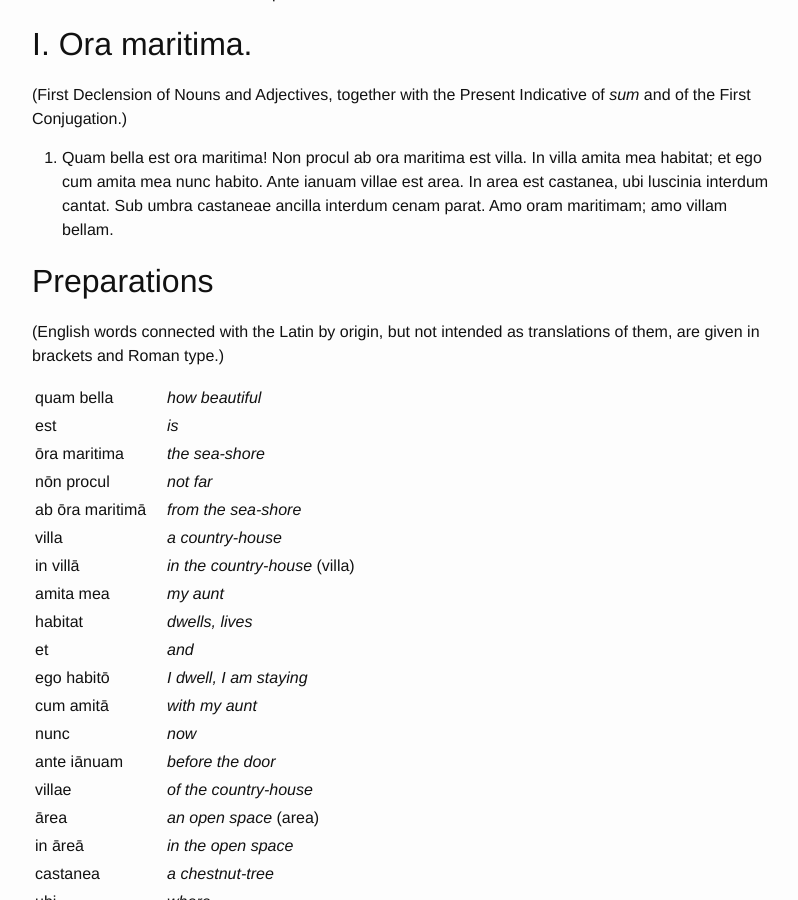
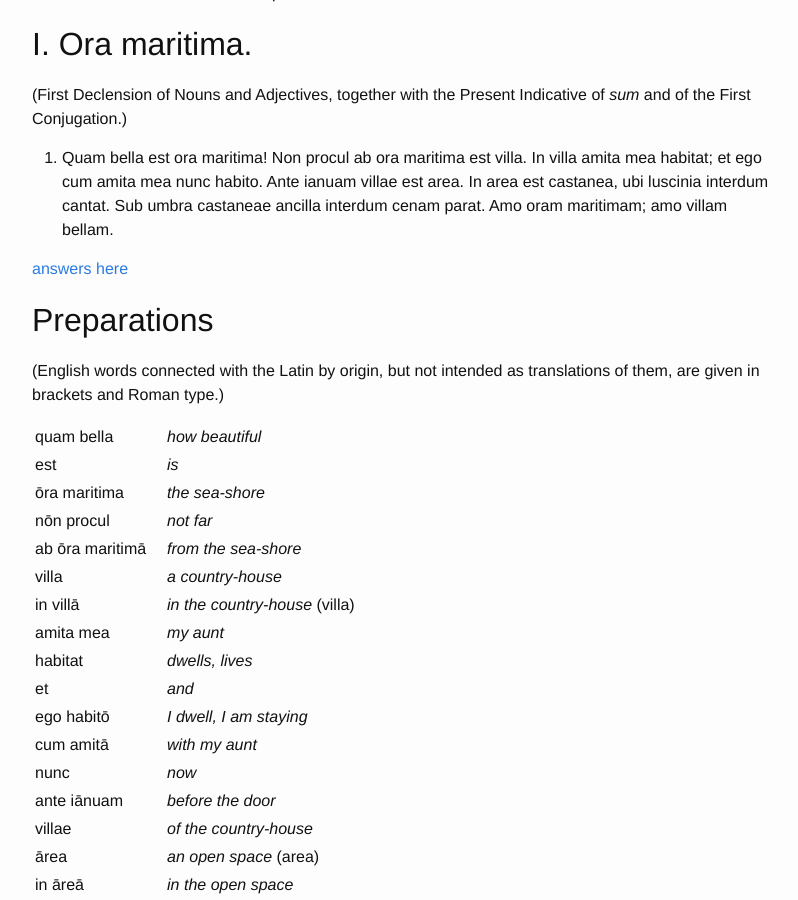
Before and after one commit to veromary/oramaritima, a Jekyll site: the page built from section/01.md, in a window 1280 px wide and 900 px high, scrolled down 690 px. Shown: the whole window, without its empty margins (238-1036 px from the left). Built offline with Jekyll 4.4.1, drawn with Linux system fonts in a browser that asks for light colours.

Commit message:
fix answers link
trailing slash doesn't wash on github pages.

```diff
--- a/section/01.md
+++ b/section/01.md
@@ -22,6 +22,8 @@
 luscinia interdum cantat. Sub umbra castaneae ancilla
 interdum cenam parat. Amo oram maritimam; amo
 villam bellam.
+
+[answers here]({{ site.url }}{{ site.baseurl }}/answers/01)
 
 # Preparations
 
@@ -77,7 +79,7 @@
 
 # Drill Exercises
 
-[answers here]({{ site.url }}{{ site.baseurl }}/answers/01/)
+[answers here]({{ site.url }}{{ site.baseurl }}/answers/01)
 
 §1. (Nominative and Ablative Singular.)
 
```
